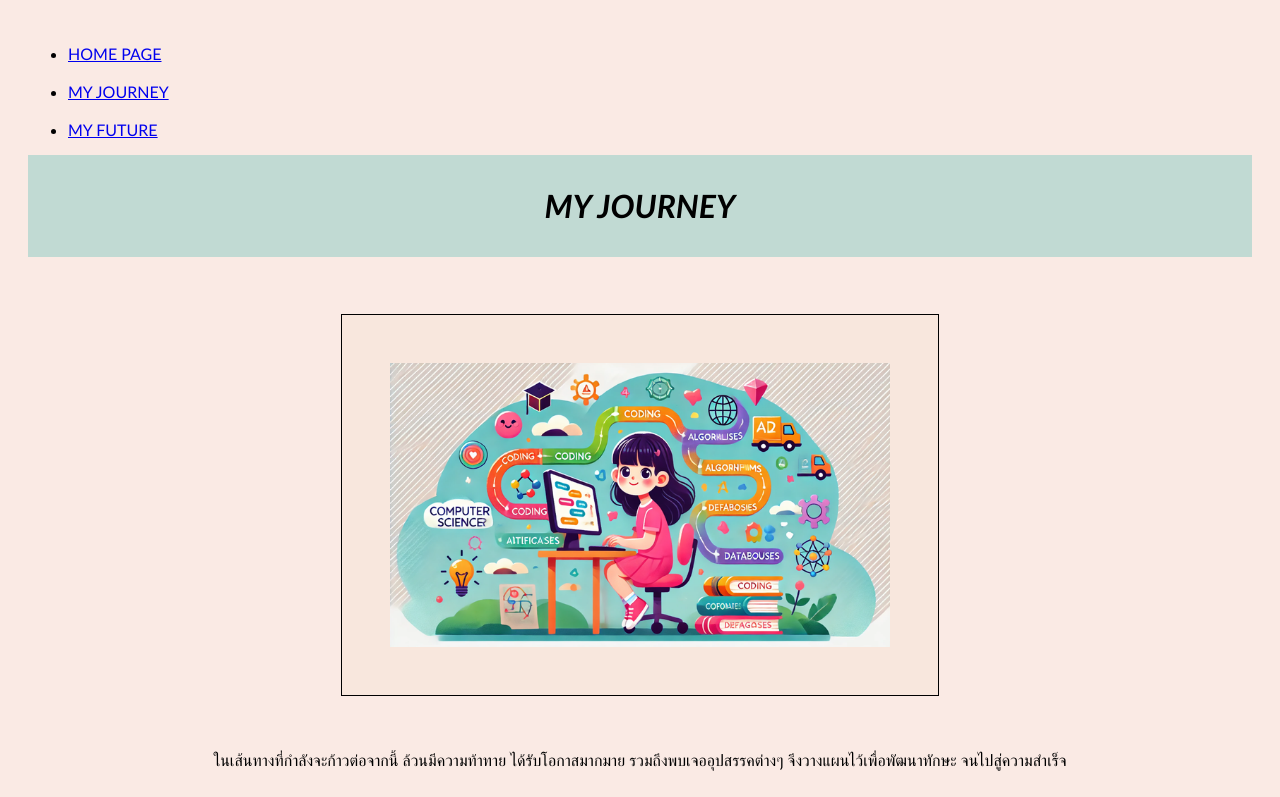
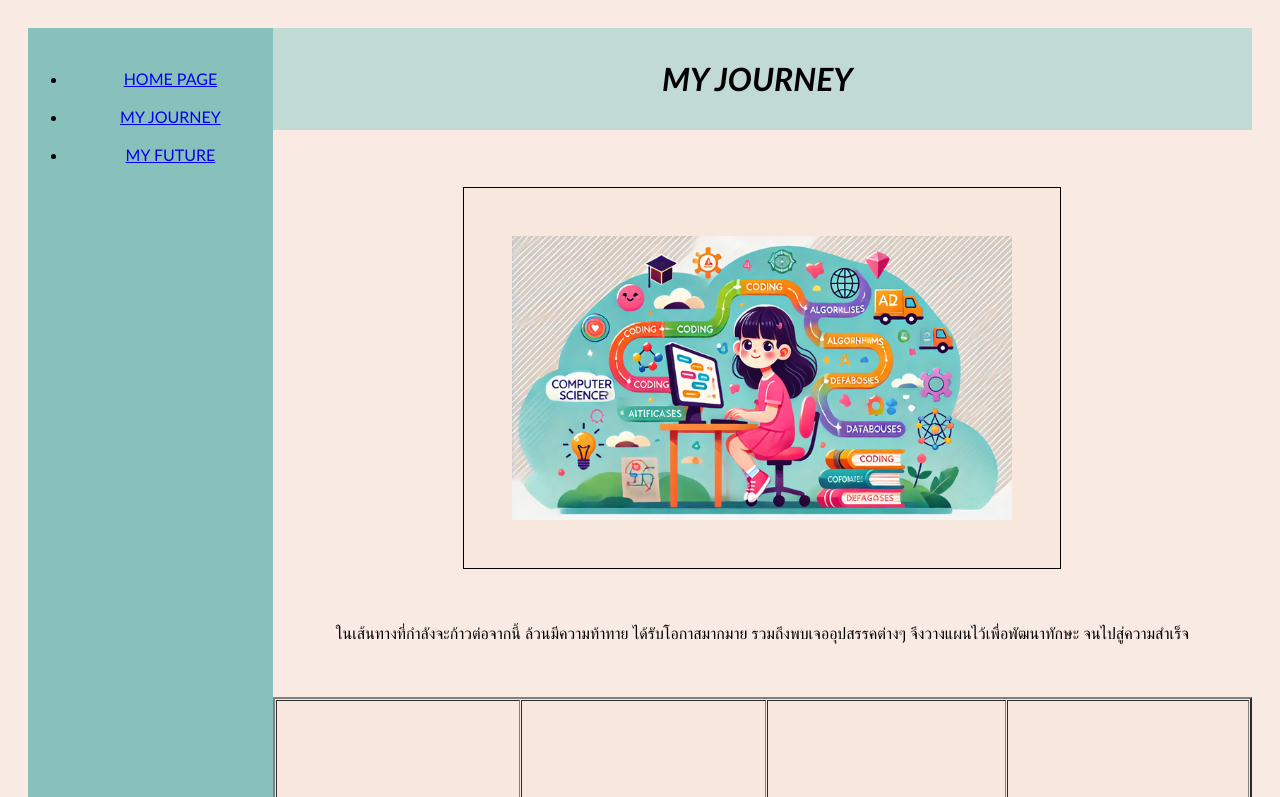
Before and after one commit to ach1raya/6709650714_MyCSTUStory, a plain HTML site: page myjourney.html in a window 1280 px wide. Shown: the top 797 px of the page. Drawn offline with Linux system fonts and the light colour scheme.

Commit message:
modified footer

```diff
--- a/myjourney.html
+++ b/myjourney.html
@@ -57,8 +57,9 @@
 <p>ทั้งนี้ในทุกความสำเร็จก็อยากจะมีเพื่อนที่ดี สามารถพึ่งพาซึ่งกันและกันได้ ช่วยเหลือกันใน 4 ปีนี้</p>
 <br>
     <footer>
-        <p><a href="file:///C:/Users/User/6709650714_MyCSTUStory/myfuture.html">MY FUTURE</a></p>
-        <p><a href="file:///C:/Users/User/6709650714_MyCSTUStory/index.html">HOMEPAGE</a></p>
+        <br>
+        <p>THANKYOU</p>
+        <br>
     </footer>
 
 
--- a/mystyle1.css
+++ b/mystyle1.css
@@ -17,7 +17,16 @@ header{
     padding: 10px;
 }
 
-
+nav {
+    background-color: #88c0bc;
+    text-align: center;
+    float: left;
+    width: 20%;
+    height: 100vh;
+    padding-top: 25px;
+    position: sticky;
+    top: 0px;
+}
 
 .container {
     max-width: 300px;
--- a/mystyle2.css
+++ b/mystyle2.css
@@ -11,6 +11,17 @@ body{
 header{
     background-color: rgb(193, 218, 211);
     padding: 10px;
+}
+
+nav {
+    background-color: #88c0bc;
+    text-align: center;
+    float: left;
+    width: 20%;
+    height: 100vh;
+    padding-top: 25px;
+    position: sticky;
+    top: 0px;
 }
 
 .container {
--- a/mystyle3.css
+++ b/mystyle3.css
@@ -13,6 +13,17 @@ header{
     padding: 10px;
 }
 
+nav {
+    background-color: #88c0bc;
+    text-align: center;
+    float: left;
+    width: 20%;
+    height: 100vh;
+    padding-top: 25px;
+    position: sticky;
+    top: 0px;
+}
+
 .child{
     width: 400px;
     height: 400px;
```
Also changed, not shown: index.html (+1 -0 lines).
